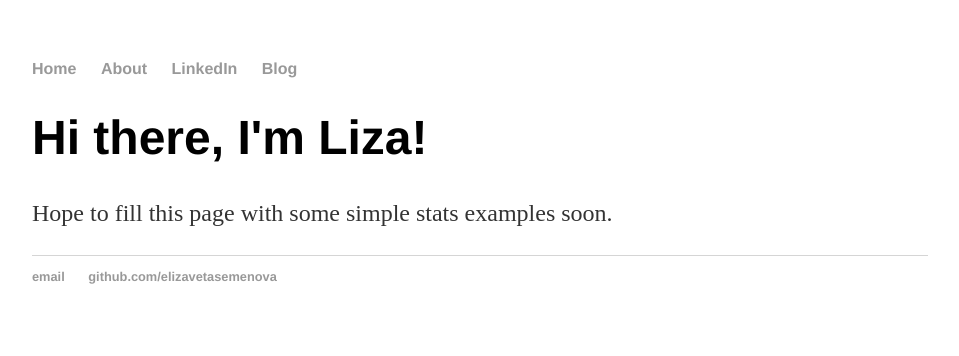
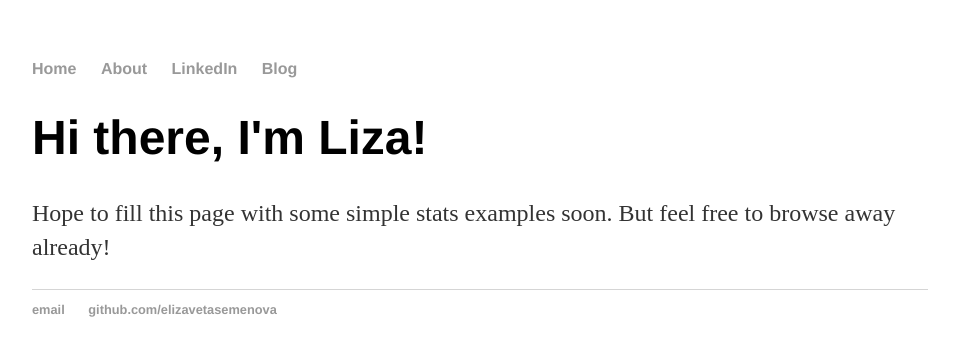
Before and after one commit to elizavetasemenova/elizavetasemenova.github.io, a Jekyll site: the page built from index.html, in a window 1280 px wide. Shown: the top 356 px of the page, without its empty margins (160-1119 px from the left). Built offline with Jekyll 4.4.1, drawn with Linux system fonts in a browser that asks for light colours.

Commit message:
Update index.html

```diff
--- a/index.html
+++ b/index.html
@@ -4,5 +4,5 @@ title: Liza Semenova, statistician in progress
 ---
 <div class="blurb">
 	<h1>Hi there, I'm Liza!</h1>
-	<p>Hope to fill this page with some simple stats examples soon.</p>
+	<p>Hope to fill this page with some simple stats examples soon. But feel free to browse away already! </p>
 </div><!-- /.blurb -->
```
